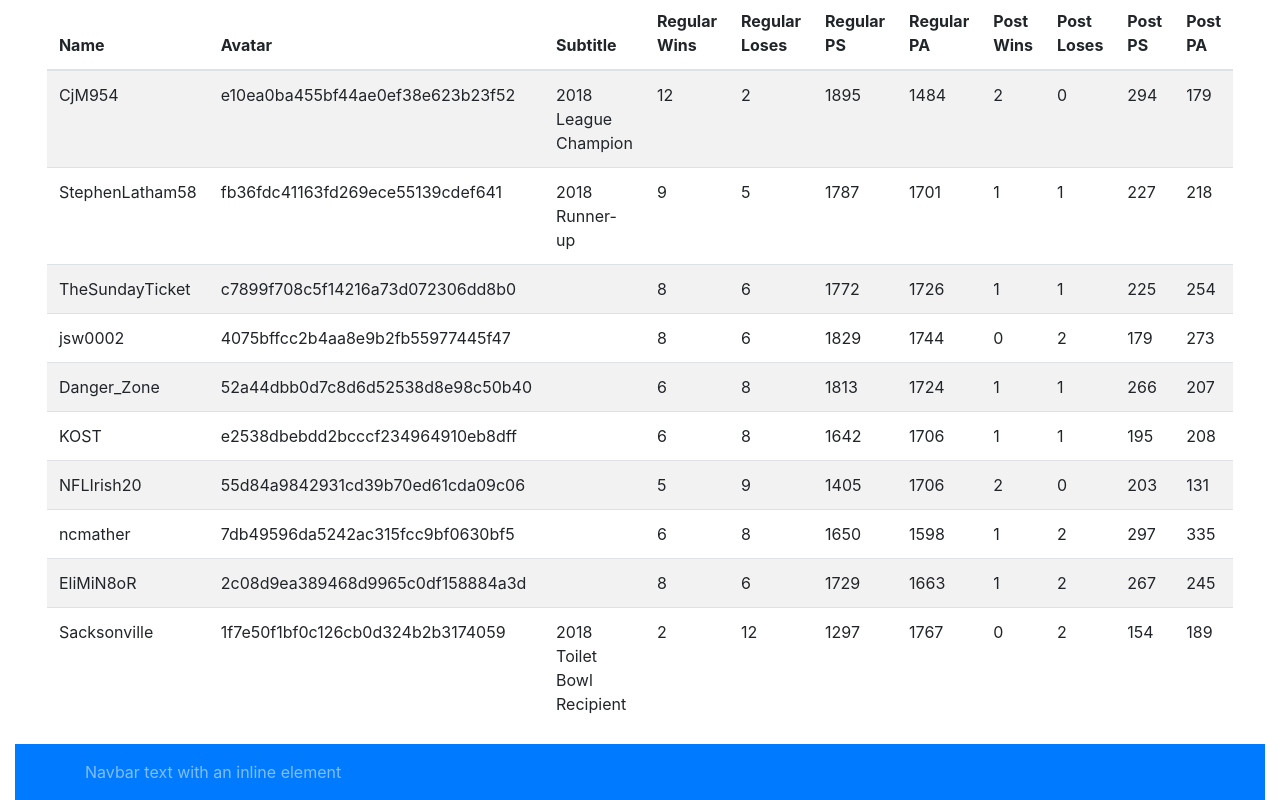
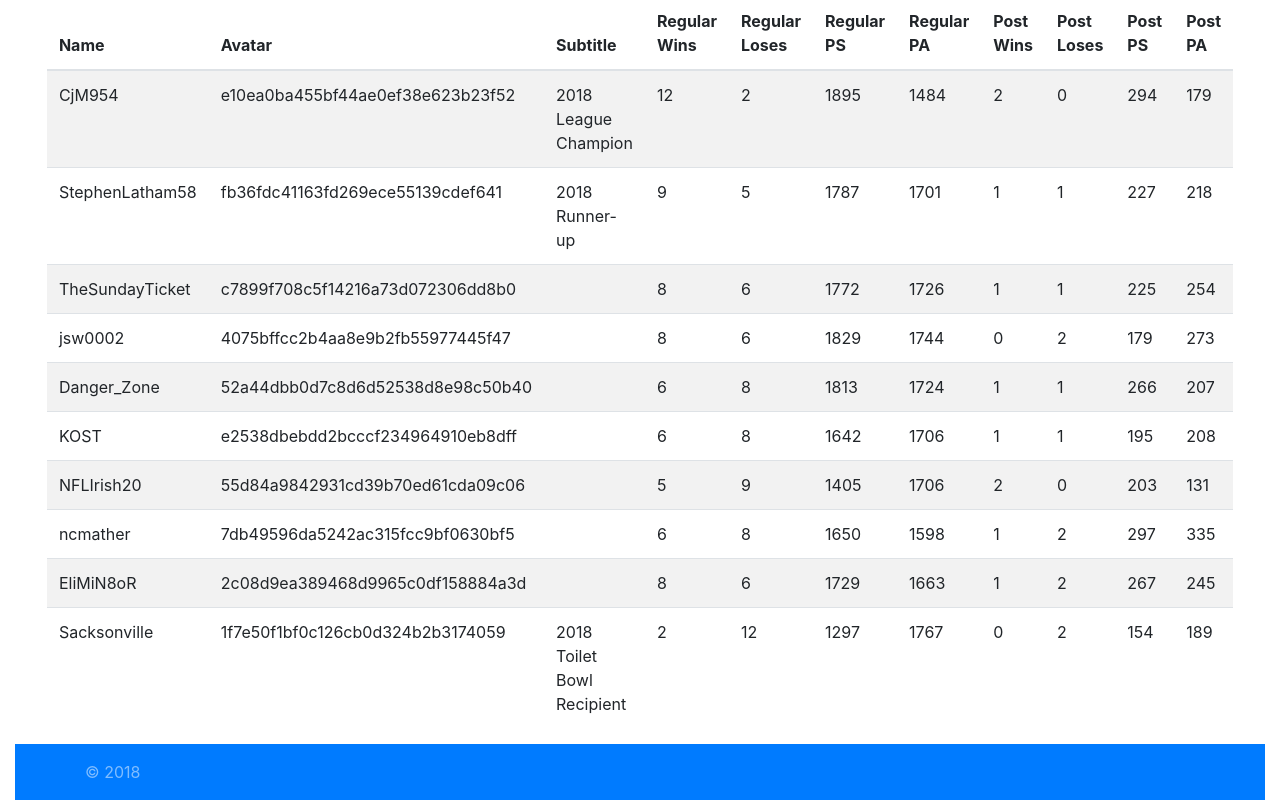
Before and after one commit to jsw0002/children-of-thanos, a Nuxt app: page / in a window 1280 px wide. Shown: the part 499-1299 px from the top of the page. Built offline with nearby package versions, Linux system fonts and the light colour scheme; no server answers.

Commit message:
update footer

```diff
--- a/components/PageFooter.vue
+++ b/components/PageFooter.vue
@@ -1,9 +1,9 @@
 <template>
   <section class="footer">
-    <b-navbar toggleable="md" type="dark" variant="primary">
+    <b-navbar class="bottom" toggleable="md" type="dark" variant="primary">
       <div class="container">
         <span class="navbar-text">
-          Navbar text with an inline element
+          &copy; {{ new Date().getFullYear() }}
         </span>
       </div>
     </b-navbar>
@@ -12,10 +12,12 @@
 
 <script>
 export default {
-
 }
 </script>
 
 <style>
-
+  .bottom {
+    right: 0;
+    bottom: 0;
+  }
 </style>
```
